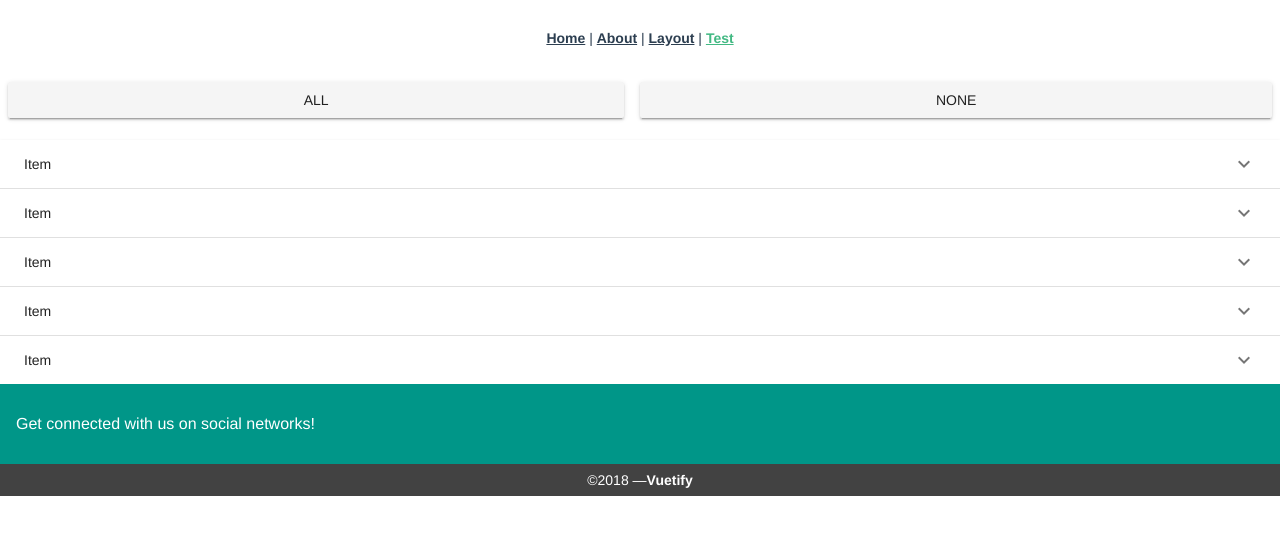
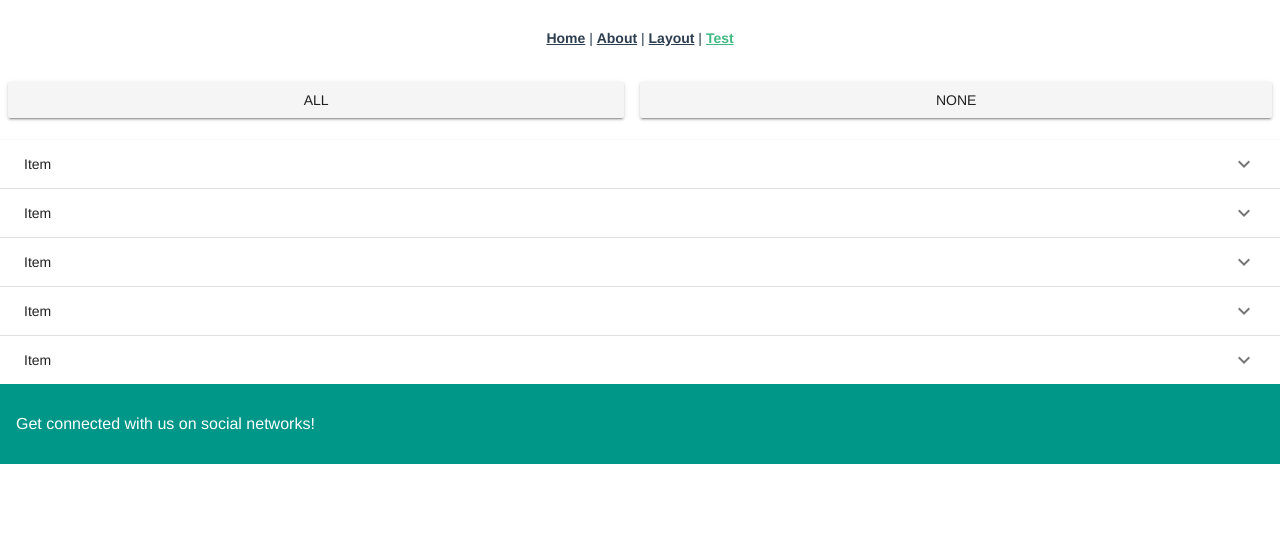
Before and after one commit to jamesdesigns/jhooper-final-vue, a Vue app: page /#/test in a window 1280 px wide. Shown: the top 534 px of the page. Built offline with nearby package versions, Linux system fonts and the light colour scheme.

Commit message:
Edited the Footer-Social Links

```diff
--- a/src/views/Test.vue
+++ b/src/views/Test.vue
@@ -46,7 +46,7 @@
         </v-btn>
       </v-card-title>
 
-      <v-card-actions class="grey darken-3 justify-center">
+      <v-card-actions class="white darken-3 justify-center">
         &copy;2018 — <strong>Vuetify</strong>
       </v-card-actions>
     </v-card>
```
